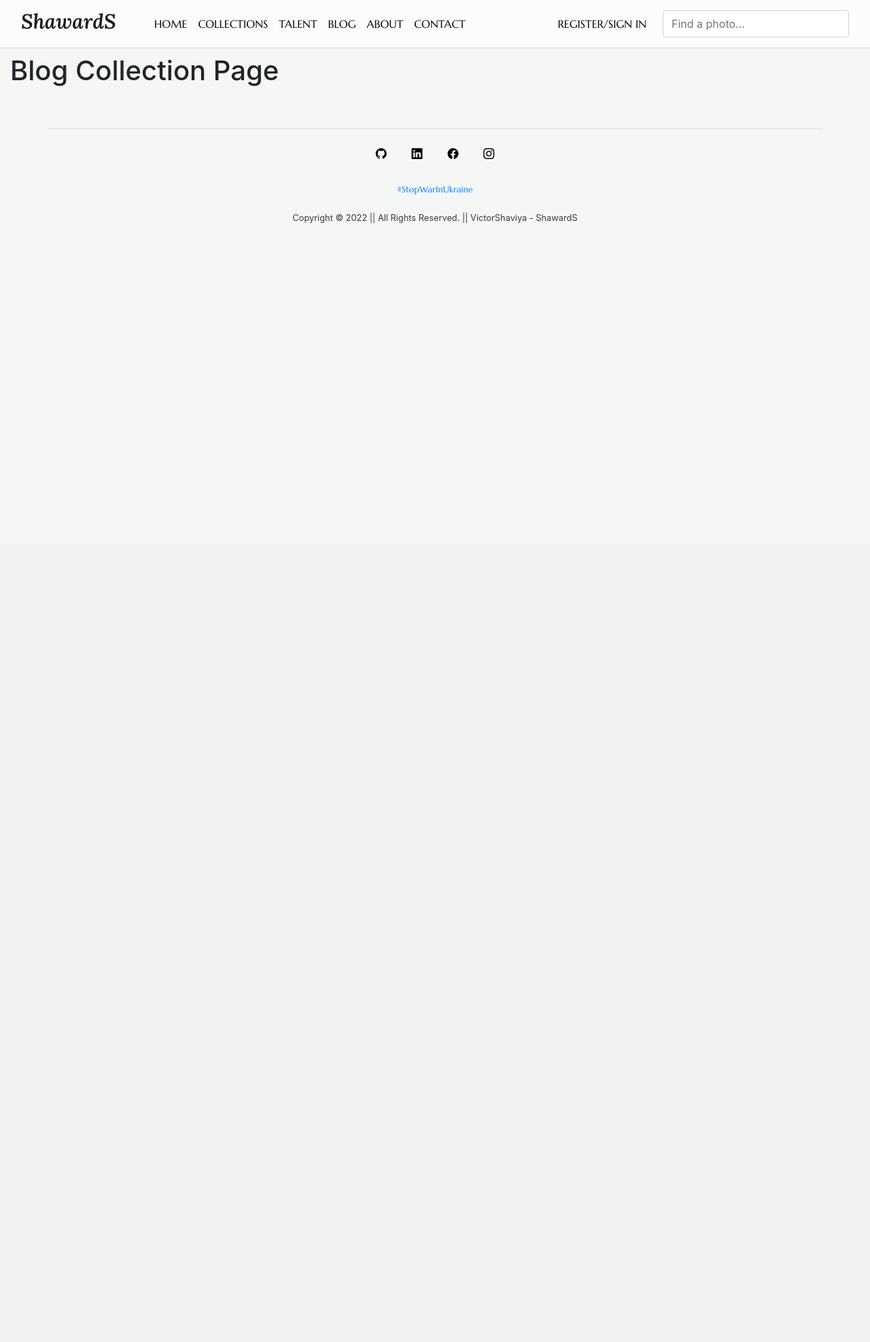
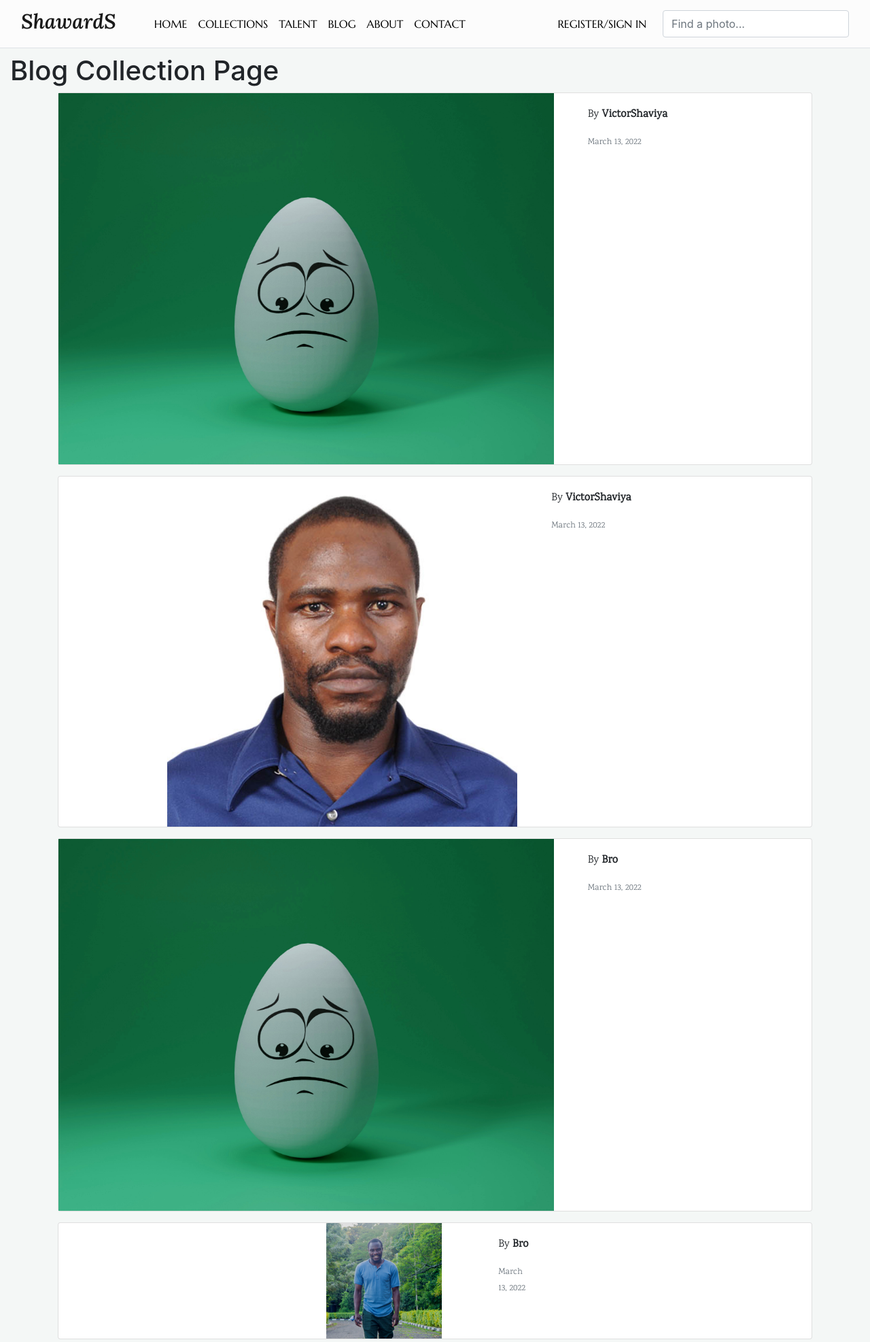
Before and after one commit to ShaviyaVictor/ShawardS, a Django app: page /collection/ in a window 1280 px wide. Shown: the top 1974 px of the page at 68% size. Before the commit the page ends 328 px from the top, so only its background shows below. Run offline with Django 4.2, Linux system fonts and the light colour scheme; data comes from the database, SQL or seed files in the repository; some libraries are stand-ins or nearby versions.

Commit message:
Add content to the collection page

```diff
--- a/blog/templates/blog/collection.html
+++ b/blog/templates/blog/collection.html
@@ -7,4 +7,30 @@
 
   <h1>Blog Collection Page</h1>
 
+  {% for post in posts %}
+
+  <div class="container">
+    <div class="card mb-3" style="max-width: 100%;">
+
+
+      <div class="row g-0 align-self-center">
+        <div class="col-md-8">
+          <img src="{{ post.image.url }}" class="img-fluid rounded-start" alt="{{ post.project_name }}">
+        </div>
+        <div class="col-md-4">
+          <div class="card-body">
+            <p class="card-text">
+              By <strong>{{ post.author }}</strong>
+            </p>
+            <p class="card-text"><small class="text-muted">{{ post.date_posted|date:'F d, Y' }}</small></p>
+          </div>
+        </div>
+      </div>
+
+
+  </div>
+  </div>
+
+  {% endfor %}
+
 {% endblock content %}
--- a/blog/templates/blog/home.html
+++ b/blog/templates/blog/home.html
@@ -17,7 +17,7 @@
           <img src="{{ post.image.url }}" class="card-img-top" alt="{{ post.project_name }}">
         </a>
         <div class="card-body">
-          <h5 class="card-title">{{ post.project_name }}</h5>
+          <h5 class="card-title border-bottom">{{ post.project_name }}</h5>
           <p class="card-text">
             By <strong>{{ post.author }}</strong>
           </p>
--- a/blog/views.py
+++ b/blog/views.py
@@ -2,32 +2,6 @@ from django.shortcuts import render
 from django.http import HttpResponse
 from .models import Post
 
-
-
-# Dummy data to portray our home db table
-posts = [
-  {
-    'author': 'Victor Shaviya',
-    'title': 'Project 1 Blog',
-    'location': 'Nairobi',
-    'date_posted': 'March 11, 2022',
-
-  },
-  {
-    'author': 'Josphine Mbaisi',
-    'title': 'Project 2 Digi',
-    'location': 'Nairobi',
-    'date_posted': 'Feb 22, 2021',
-
-  },
-  {
-    'author': 'Norris Ambune',
-    'title': 'Project 3 Tennis',
-    'location': 'Nairobi',
-    'date_posted': 'April 28, 2020',
-
-  }
-]
 
 
 # Create your views here.
@@ -45,6 +19,7 @@ def home(request) :
 def collection(request) :
 
   context = {
+    'posts': Post.objects.all(),
     'title': 'ShawardS~Collection',
   }
 
```
